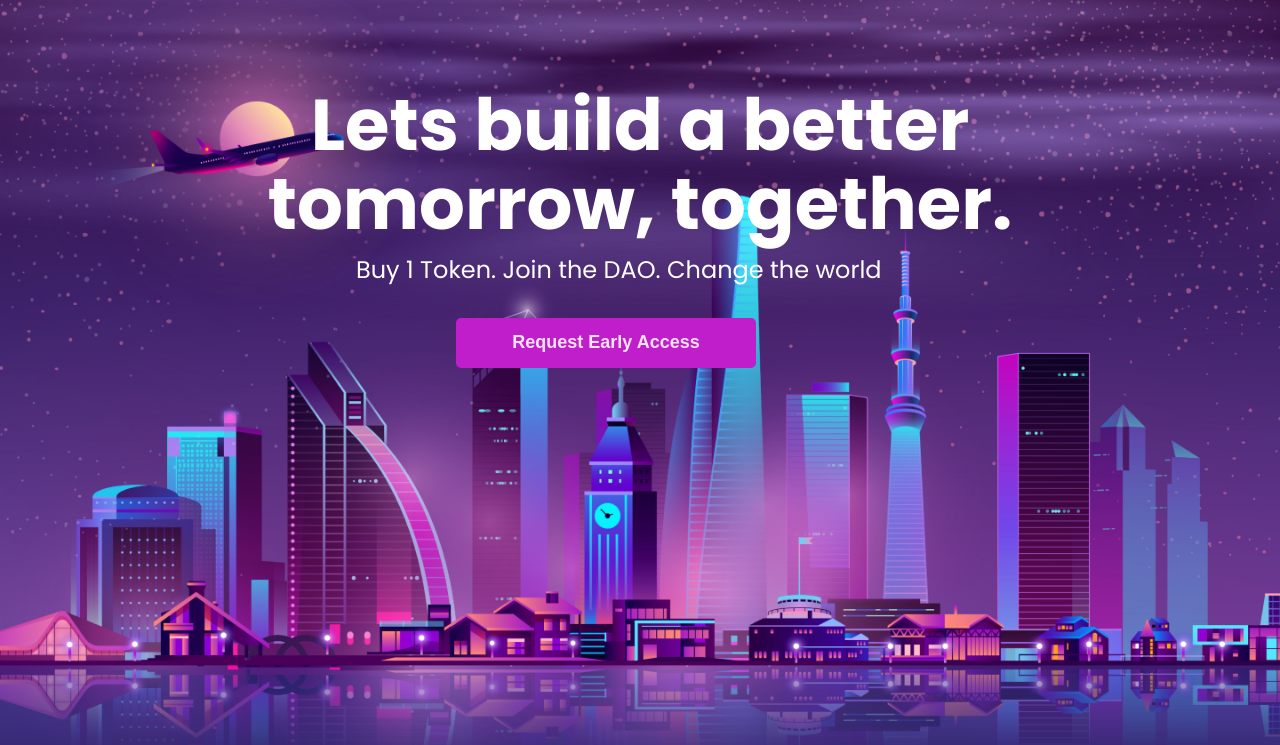
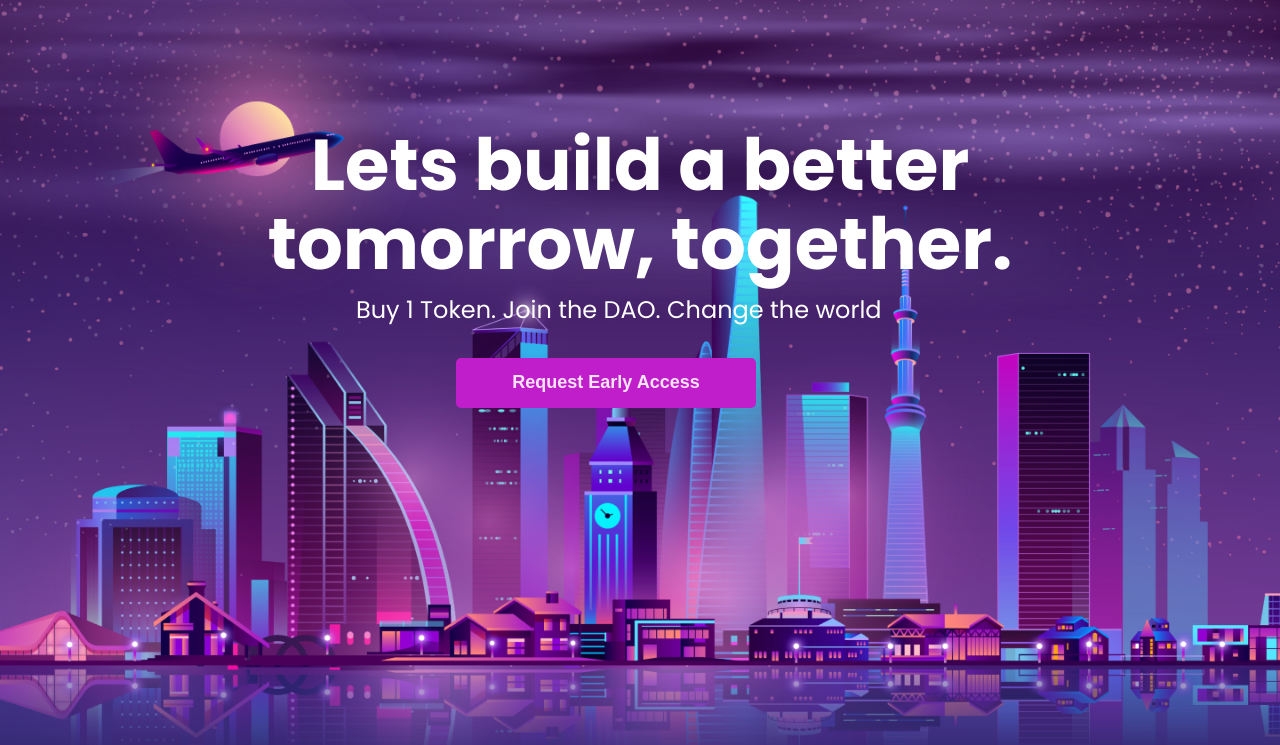
Before and after one commit to RenusreeMadhavarapu/Crypto-Home-Page, a website: page index.html in a window 1280 px wide. Shown: the part 55-800 px from the top of the page. Drawn offline with Linux system fonts and the light colour scheme.

Commit message:
six commit

```diff
--- a/style.css
+++ b/style.css
@@ -186,8 +186,8 @@ margin-left:30px;
 .hero{
 
   position:absolute;
-  top:10%;
-  left:30%;
+  top:15%;
+  left:25%;
   right:20%;
 
 }
```
